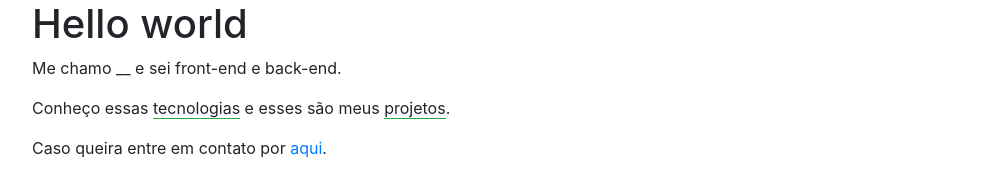
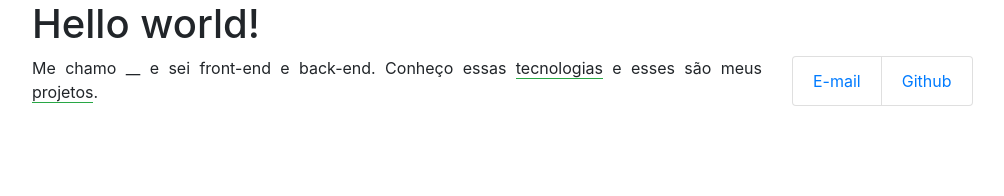
Before and after one commit to MarcosRamon00/portifolio.github.io, a plain HTML site: page index.html in a window 1280 px wide. Shown: the whole page, without its empty margins (53-1057 px from the left). Drawn offline with nearby package versions, Linux system fonts and the light colour scheme.

Commit message:
adaptacao de layout

```diff
--- a/index.html
+++ b/index.html
@@ -10,13 +10,19 @@
 </head>
 <body>
     <section class="container">
-        <h1 class="text-left">Hello world</h1>
-        <p class="text-justify">
-            Me chamo __ e sei front-end e back-end.
-        </p>
-        <p class="text-justify">Conheço essas <span id="btn_tecnologias" class="border-bottom border-success">tecnologias</span> e esses são meus <span id="btn_projetos" class="border-bottom border-success">projetos</span>.</p>
-        <div>
-            <p class="text-justify">Caso queira entre em contato por<a href=""> aqui</a>.</p>
+        <h1 class="text-left">Hello world!</h1>
+        <div class="row">
+            <div class="col-sm-12 col-md-8">
+                <p class="text-justify">
+                    Me chamo __ e sei front-end e back-end. Conheço essas <span id="btn_tecnologias" class="border-bottom border-success">tecnologias</span> e esses são meus <span id="btn_projetos" class="border-bottom border-success">projetos</span>.
+                </p>
+            </div>
+            <div id="redes_sociais" class="col-sm-12 col-md-4">
+                <ul class="list-group list-group-horizontal">
+                    <li class="list-group-item"><a href="">E-mail</a></li>
+                    <li class="list-group-item"><a href="">Github</a></li>
+                </ul>
+            </div>
         </div>
     </section>
     <section class="container">
--- a/js/tecnologias.js
+++ b/js/tecnologias.js
@@ -20,7 +20,7 @@ function renderTodasTecnologias(data){
     var bloco_tecnologia = "";
     for (i = 0;i < data.length;i++){
         bloco_tecnologia += "<div class='col-sm-12 col-md-2 bloco_tecnologia'>" +
-        "<img src='" + data[i].imagem +"'>" +
+        "<img src='" + data[i].imagem +"' class='img-fluid'>" +
         "<h3 class='text-center'>" + data[i].nome + "</h3>" +
          "</div>";
     }
```
